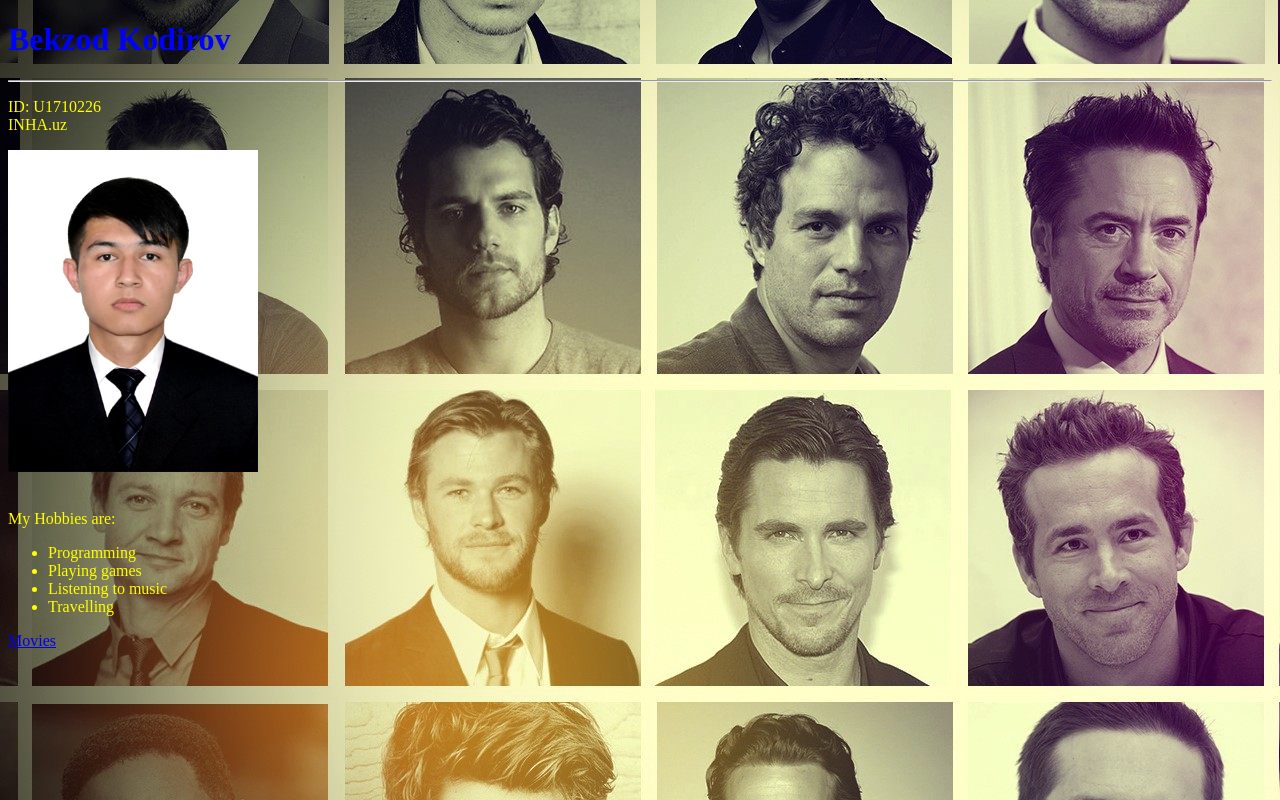
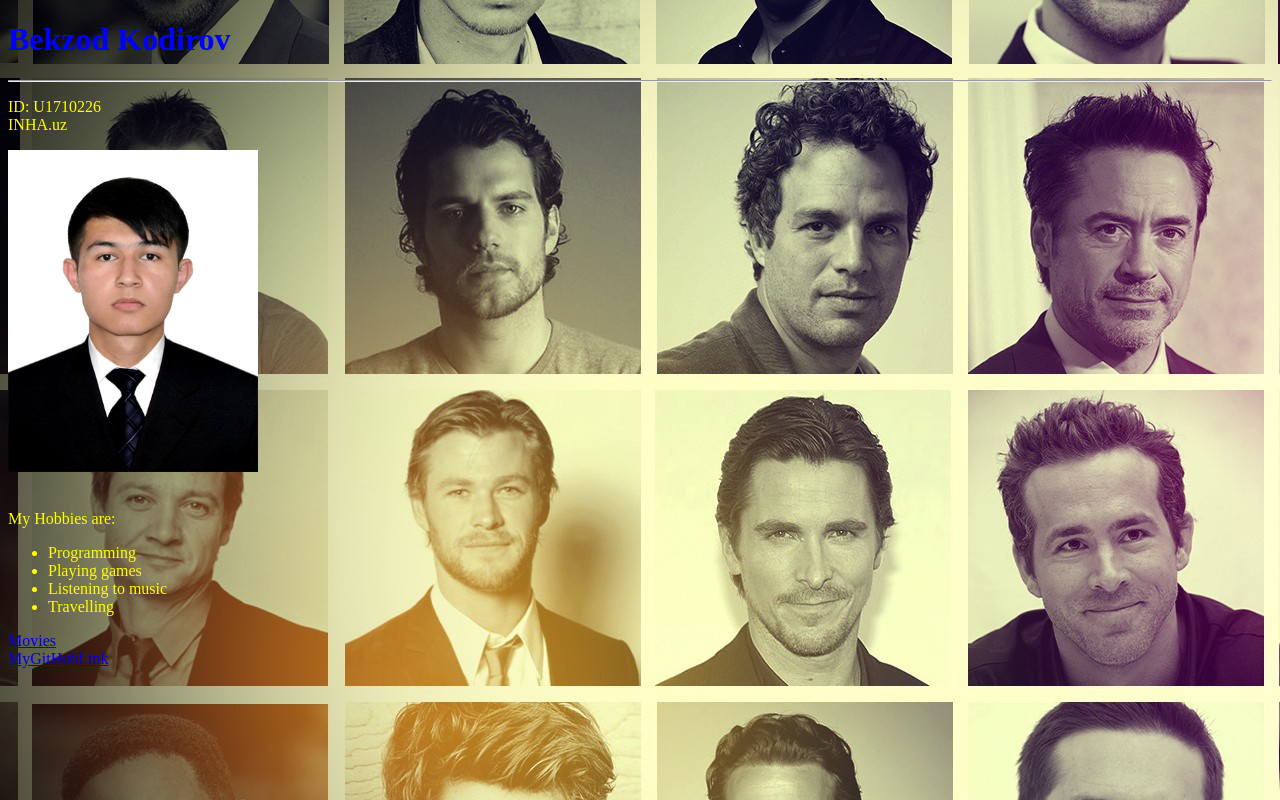
Before and after one commit to BekzodKodirov/BekzodKodirov.github.io, a plain HTML site: page index.html in a window 1280 px wide. Drawn offline with Linux system fonts and the light colour scheme.

Commit message:
Update index.html

```diff
--- a/index.html
+++ b/index.html
@@ -19,6 +19,6 @@ INHA.uz
 <li>Travelling</li>
 </ul></font>
 <footer><a href="movies.html"> Movies </a></footer>
-
+	<a href="https://bekzodkodirov.github.io/"> MyGitHubLink</a>
 </body>
 </html>
```
